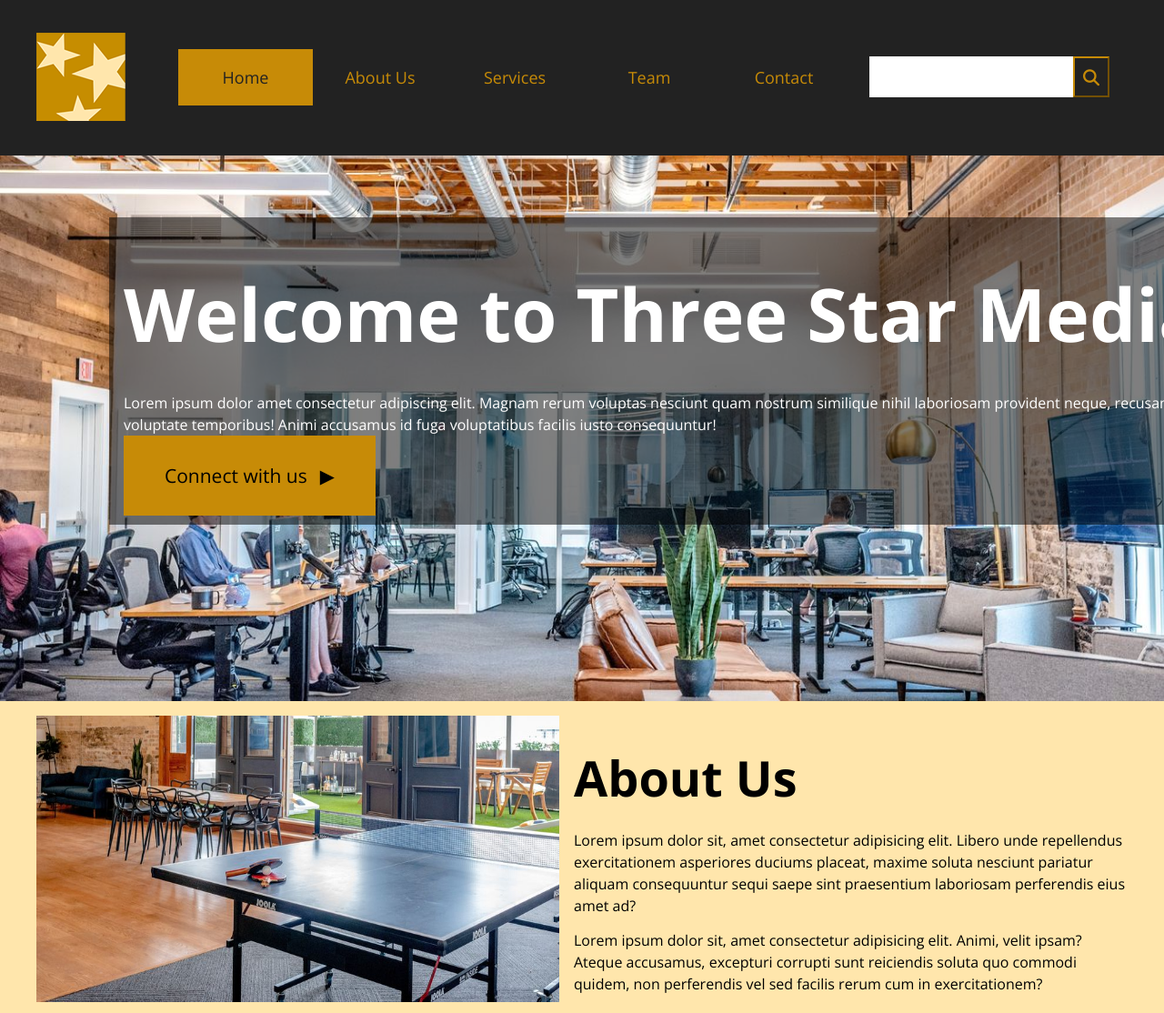
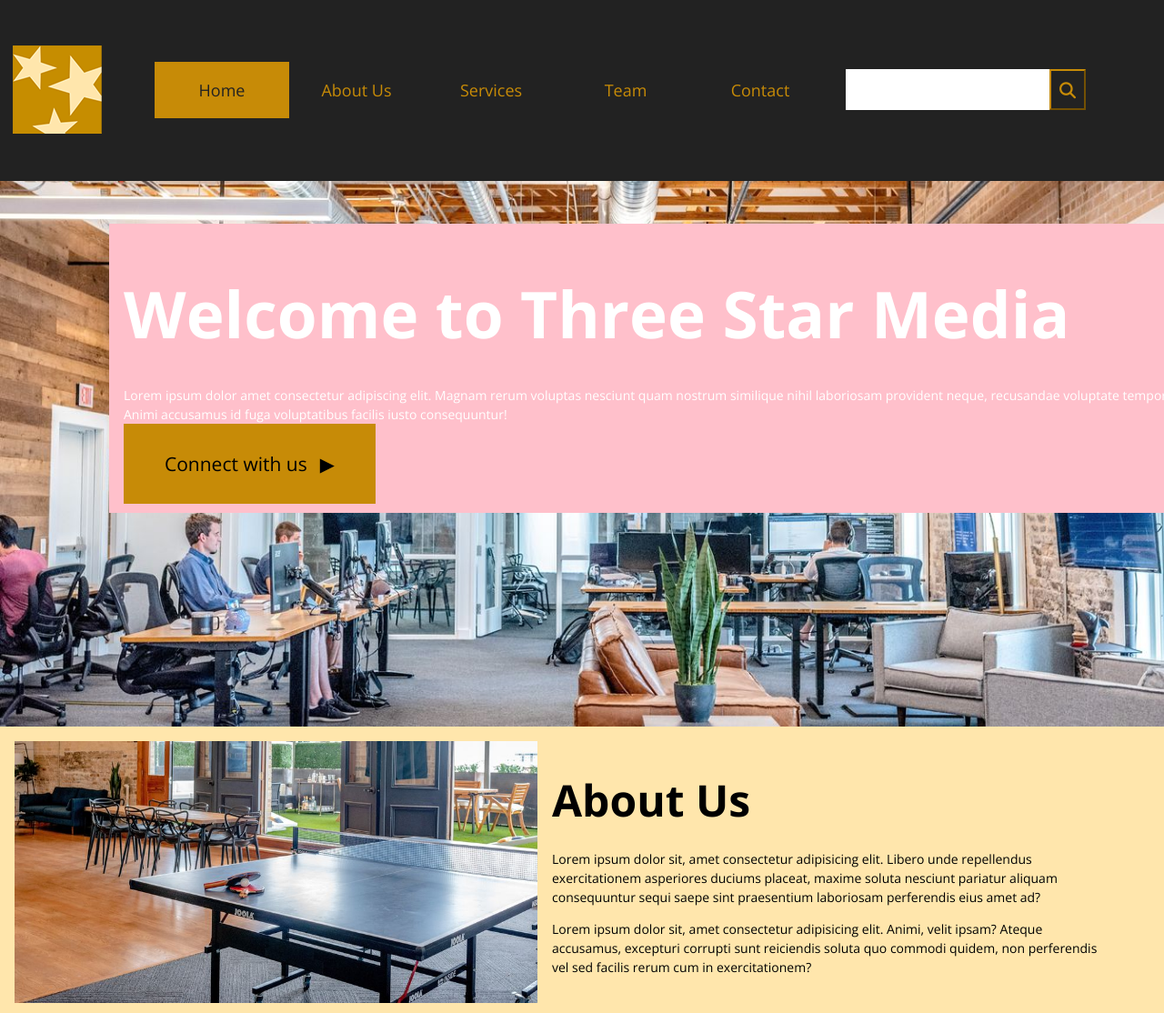
Before and after one commit to jessstockbrugger/final-project, a plain HTML site: page index.html in a window 1280 px wide. Shown: the top 1114 px of the page at 91% size. Drawn offline with nearby package versions, Linux system fonts and the light colour scheme.

Commit message:
pannic changes

```diff
--- a/css/styles.css
+++ b/css/styles.css
@@ -441,59 +441,13 @@ footer p a{
 
 
 
-/*********************** MEDIA QUERY Anything after 760px will get this code  ***********************/
-
-
-@media screen and (min-width: 760px) {
-
-    h1{
-        font-size: 81px;
-        line-height: 112px;
-        font-weight: bold;
-    }
-
-    h2{
-        font-size:54px;
-        line-height: 1;
-        font-weight: bold;
-    }
-
-    p{
-        font-size: 16px;
-        line-height: 1.5;
-    }
-
-    header nav{
-        padding: 0;
-    }
-
-    header nav ul li.nav-home a{
-        background: #c78b07;
-        color: #222;
-        width: 148px;
-        text-align: center;
-    }
-
-    header .logo-image{
-        background: none;
-        padding: 0;
-    }
-
-    .container{
-        width: 760px;
-        margin: 0 auto;
-    }
-
-
-
-
-}
 
 
 /*********************** MEDIA QUERY Anything after 1200px will get this code  ***********************/
 
 
 @media screen and (min-width: 1200px){
+
 
     .container{
         width: 1200px;
@@ -553,7 +507,9 @@ footer p a{
     .intro .container {
         width: 1200px;
         display: block;
+        margin-top: 47px;
         margin-left: 120px;
+        background-color: pink;
 
     }
 
```
